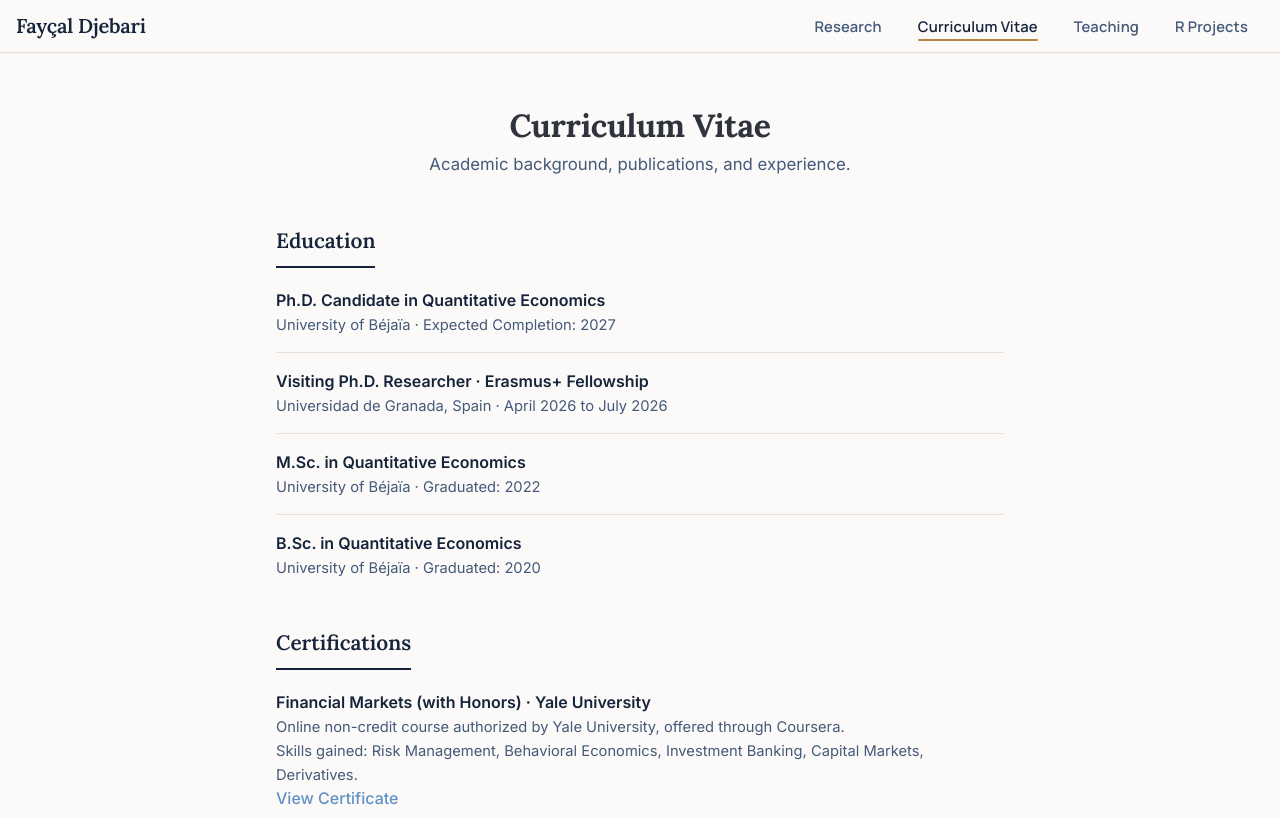
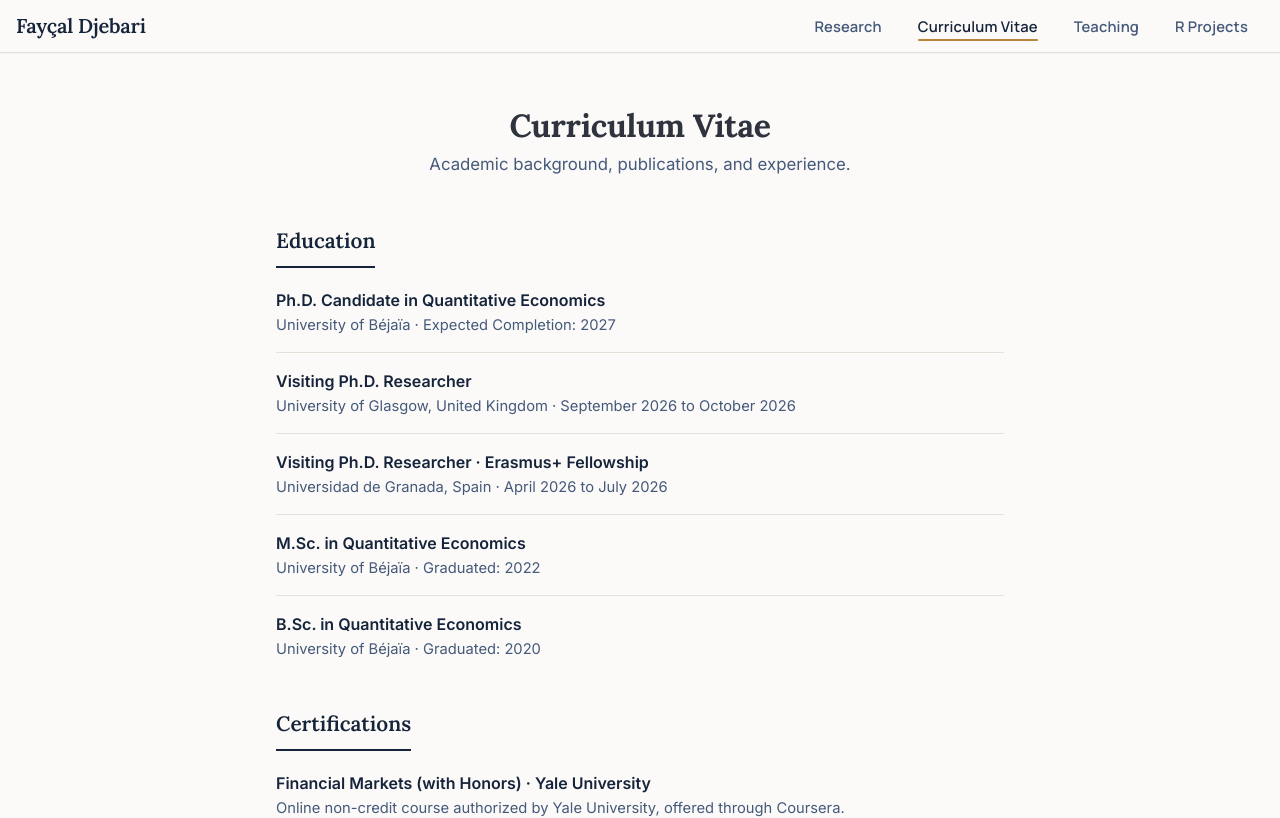
Before and after one commit to FaycalDjebari/faycaldjebari.github.io, a React (Vite) app: page /cv in a window 1280 px wide. Shown: the top 818 px of the page. Built offline with nearby package versions, Linux system fonts and the light colour scheme.

Commit message:
Add Visiting Ph.D. Researcher position details

```diff
--- a/src/pages/CV.jsx
+++ b/src/pages/CV.jsx
@@ -31,6 +31,15 @@ function CV() {
             <br />
             <span className="item-meta">
               University of Béjaïa · Expected Completion: 2027
+            </span>
+          </li>
+          <li>
+            <span className="item-title">
+              Visiting Ph.D. Researcher
+            </span>
+            <br />
+            <span className="item-meta">
+              University of Glasgow, United Kingdom · September 2026 to October 2026
             </span>
           </li>
           <li>
```
